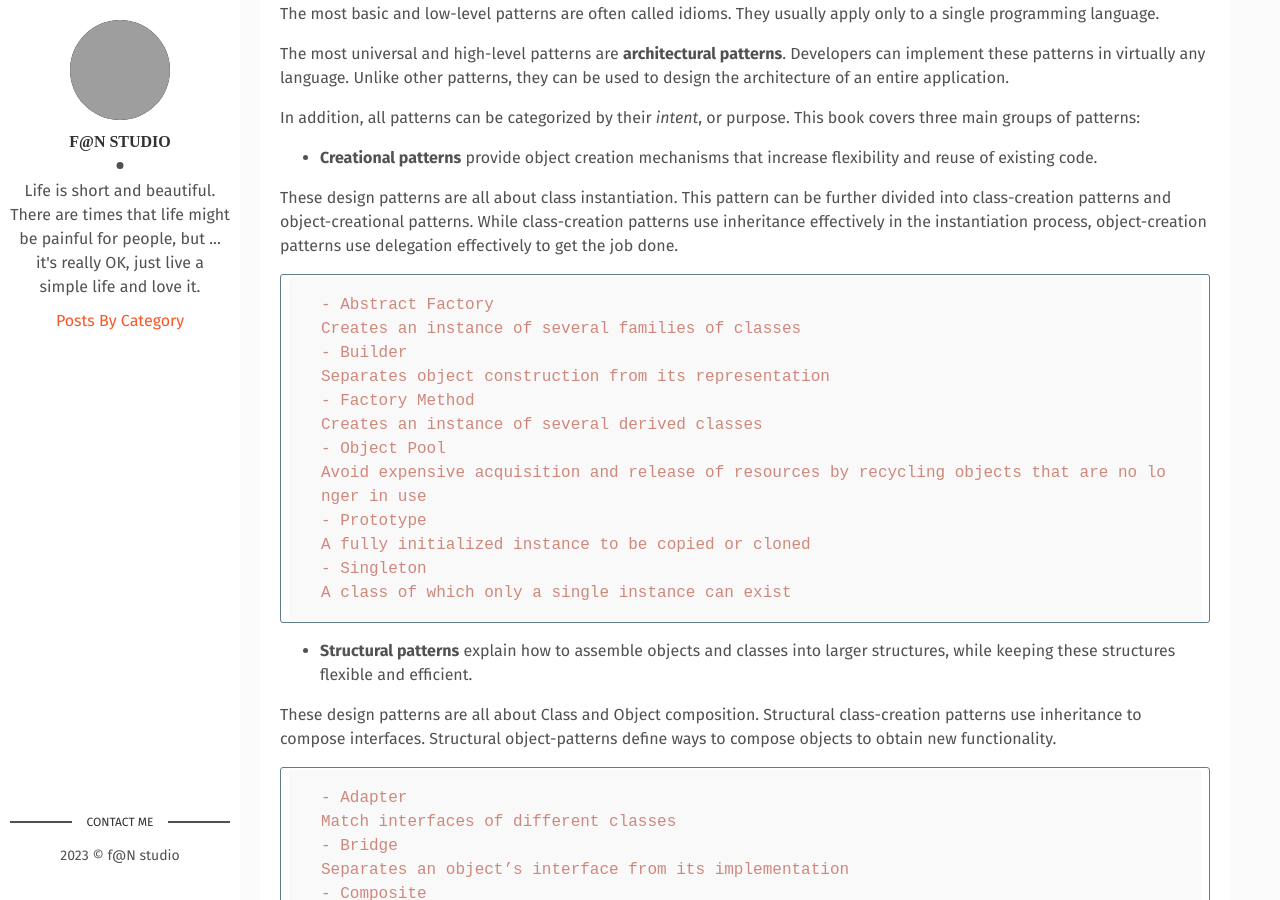
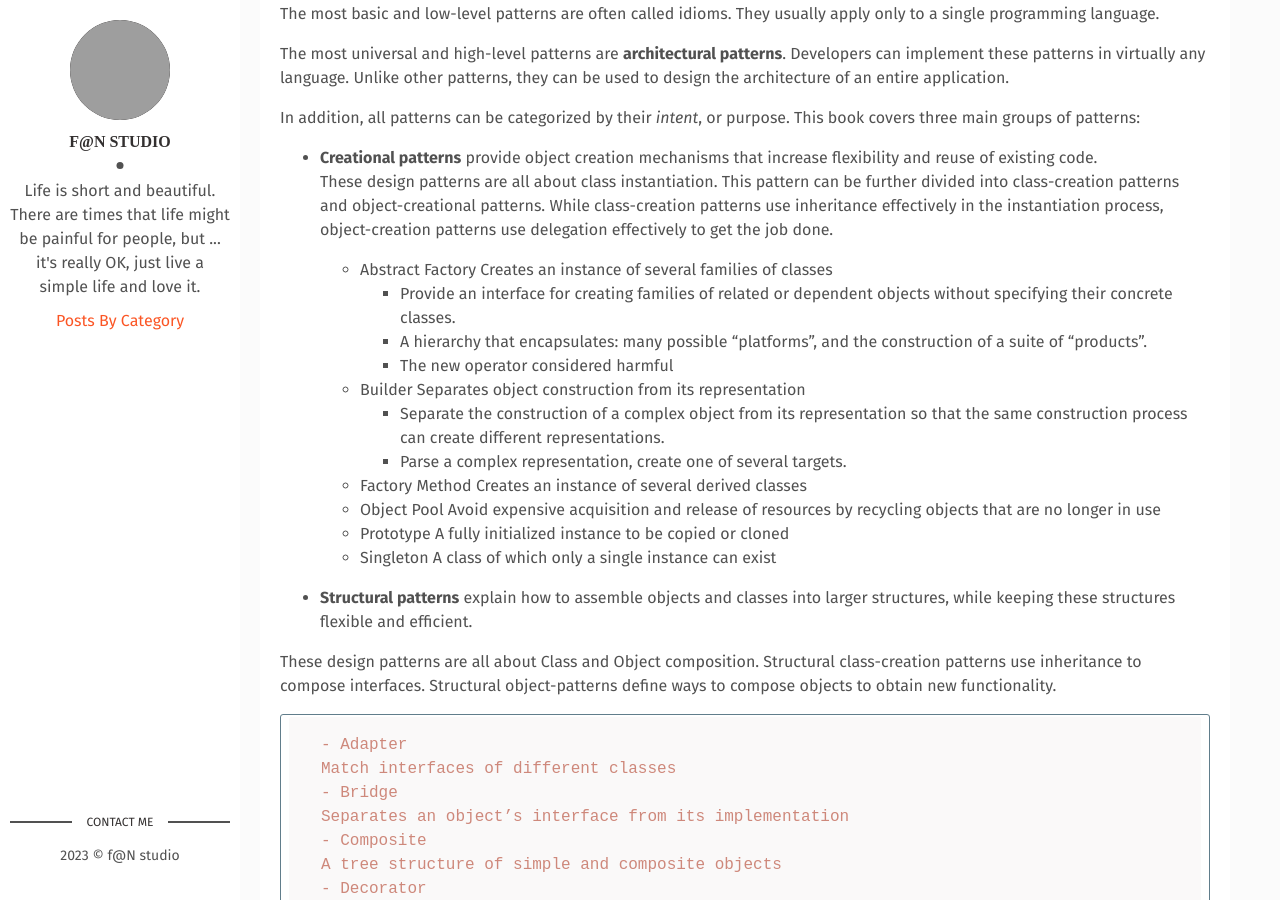
Before and after one commit to wowfrank/wowfrank.github.io, a Jekyll site: the page built from _posts/2023-04-03-design-patterns-in-python.md, in a window 1280 px wide and 900 px high, scrolled down 1685 px. Built offline with Jekyll 4.4.1, drawn with Linux system fonts in a browser that asks for light colours; grey boxes are pictures that could not be loaded.

Commit message:
Update 2023-04-03-design-patterns-in-python.md

```diff
--- a/_posts/2023-04-03-design-patterns-in-python.md
+++ b/_posts/2023-04-03-design-patterns-in-python.md
@@ -44,21 +44,25 @@ The most universal and high-level patterns are **architectural patterns**. Devel
 In addition, all patterns can be categorized by their _intent_, or purpose. This book covers three main groups of patterns:
 
 - **Creational patterns** provide object creation mechanisms that increase flexibility and reuse of existing code.
+  These design patterns are all about class instantiation. This pattern can be further divided into class-creation patterns and object-creational patterns. While class-creation patterns use inheritance effectively in the instantiation process, object-creation patterns use delegation effectively to get the job done.
 
-These design patterns are all about class instantiation. This pattern can be further divided into class-creation patterns and object-creational patterns. While class-creation patterns use inheritance effectively in the instantiation process, object-creation patterns use delegation effectively to get the job done.
-
-    - Abstract Factory
-    Creates an instance of several families of classes
-    - Builder
-    Separates object construction from its representation
-    - Factory Method
-    Creates an instance of several derived classes
-    - Object Pool
-    Avoid expensive acquisition and release of resources by recycling objects that are no longer in use
-    - Prototype
-    A fully initialized instance to be copied or cloned
-    - Singleton
-    A class of which only a single instance can exist
+  - Abstract Factory
+  Creates an instance of several families of classes
+      - Provide an interface for creating families of related or dependent objects without specifying their concrete classes.
+      - A hierarchy that encapsulates: many possible "platforms", and the construction of a suite of "products".
+      - The new operator considered harmful
+  - Builder
+  Separates object construction from its representation
+      - Separate the construction of a complex object from its representation so that the same construction process can create different representations.
+      - Parse a complex representation, create one of several targets.
+  - Factory Method
+  Creates an instance of several derived classes
+  - Object Pool
+  Avoid expensive acquisition and release of resources by recycling objects that are no longer in use
+  - Prototype
+  A fully initialized instance to be copied or cloned
+  - Singleton
+  A class of which only a single instance can exist
 
 
 - **Structural patterns** explain how to assemble objects and classes into larger structures, while keeping these structures flexible and efficient.
```
